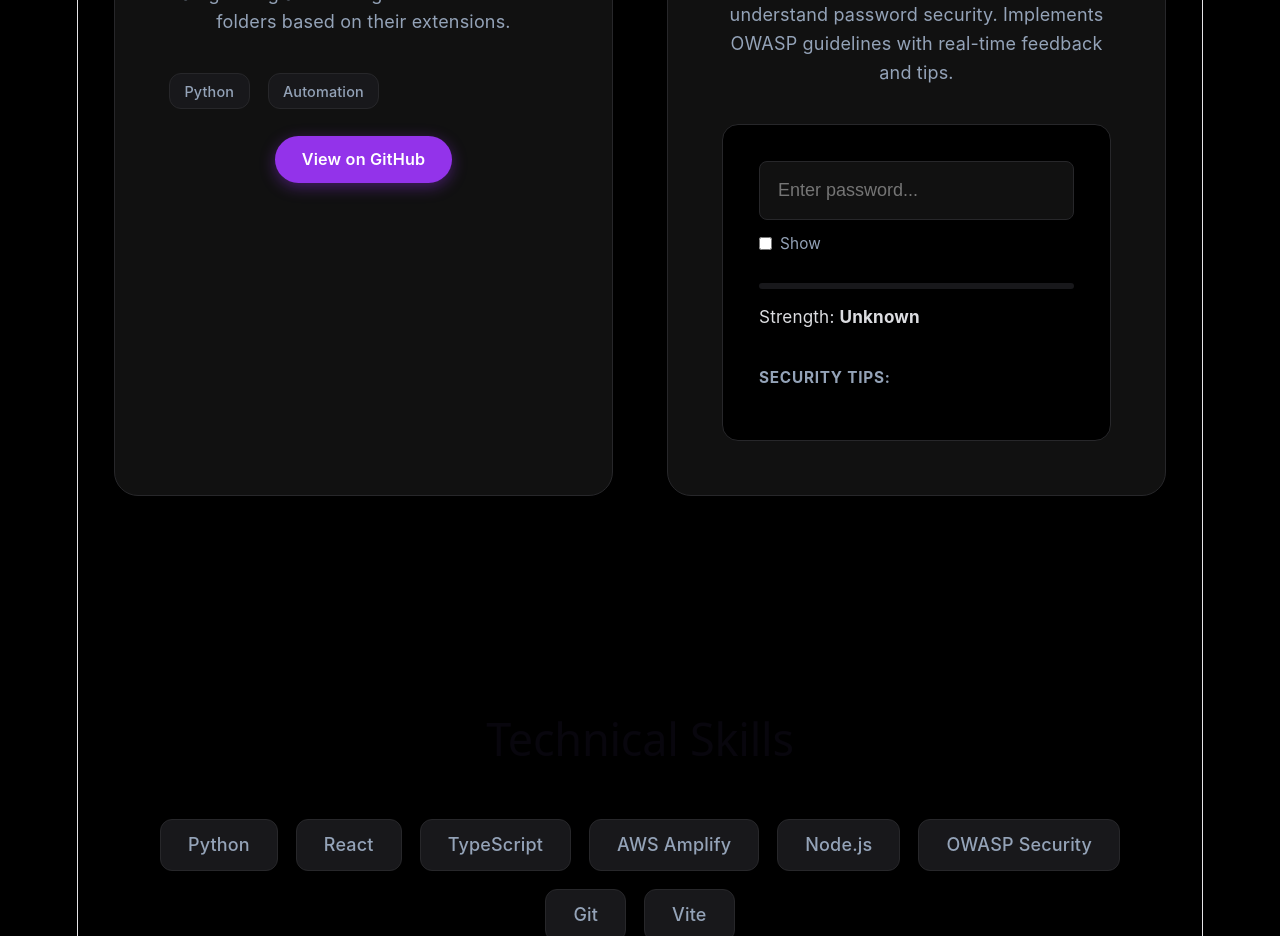
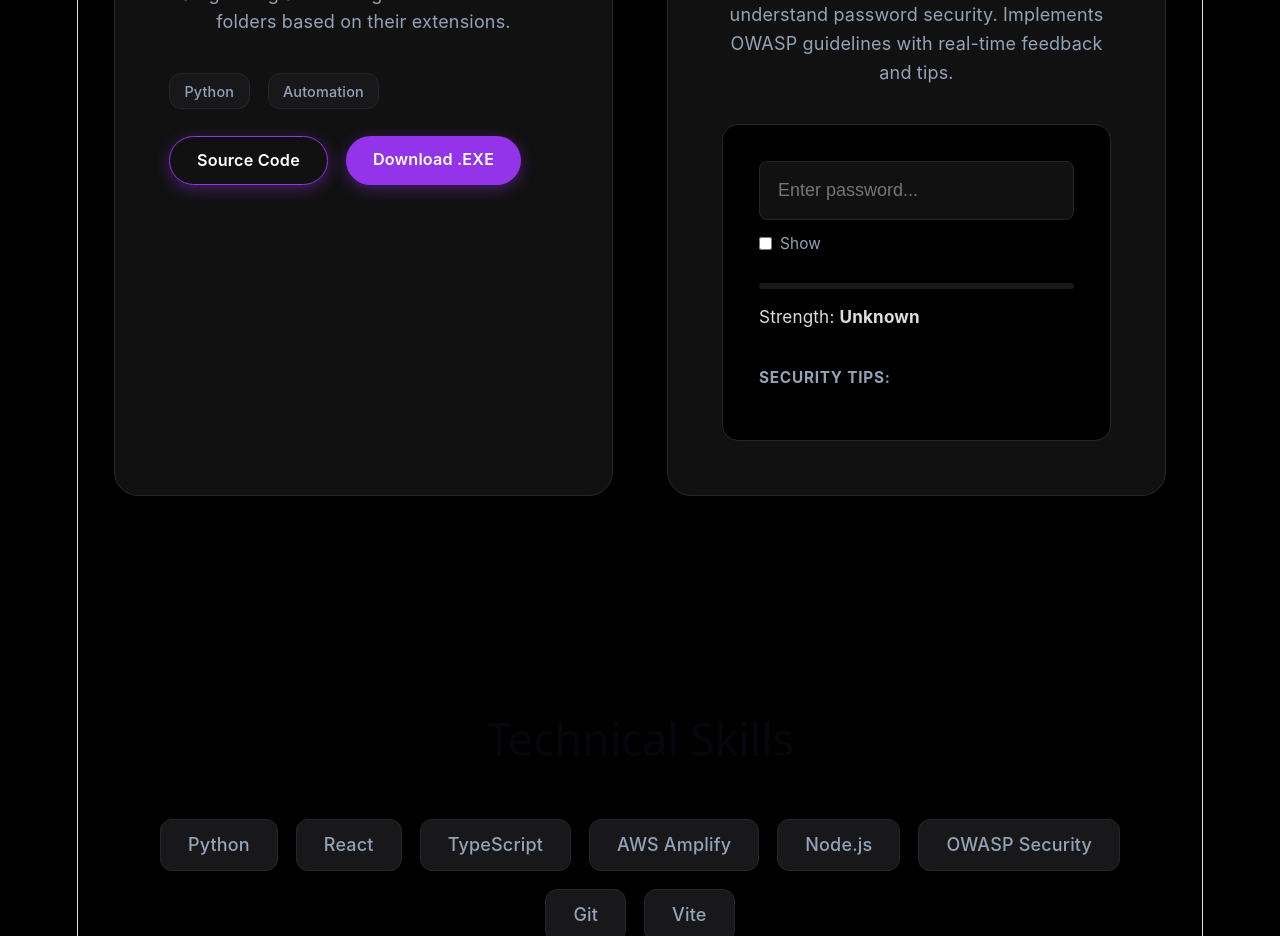
Before and after one commit to Guhan-VS/Portfolio, a React app: page / in a window 1280 px wide. Shown: the part 1620-2556 px from the top of the page. Built offline with nearby package versions, Linux system fonts and the light colour scheme; the HTML template or start-up script is replaced by a standard one.

Commit message:
Added download link for Smart File Organiser EXE

```diff
--- a/src/App.tsx
+++ b/src/App.tsx
@@ -46,9 +46,14 @@ function App() {
                 <span style={{ fontSize: '0.8rem', padding: '0.3rem 0.8rem' }}>Python</span>
                 <span style={{ fontSize: '0.8rem', padding: '0.3rem 0.8rem' }}>Automation</span>
               </div>
-              <a href="https://github.com/Guhan-VS/Smart-File-Organsier" target="_blank" rel="noopener noreferrer" className="cta-button" style={{ fontSize: '0.9rem', padding: '0.6rem 1.5rem' }}>
-                View on GitHub
-              </a>
+              <div style={{ display: 'flex', gap: '1rem' }}>
+                <a href="https://github.com/Guhan-VS/Smart-File-Organsier" target="_blank" rel="noopener noreferrer" className="cta-button" style={{ fontSize: '0.9rem', padding: '0.6rem 1.5rem', background: 'transparent', border: '1px solid var(--primary-purple)' }}>
+                  Source Code
+                </a>
+                <a href="/SmartFileOrganiser.exe" download className="cta-button" style={{ fontSize: '0.9rem', padding: '0.6rem 1.5rem' }}>
+                  Download .EXE
+                </a>
+              </div>
             </div>
 
             <div className="project-card">
```
Also changed, not shown: 1 other file (tests, documents, lock files or other folders).
